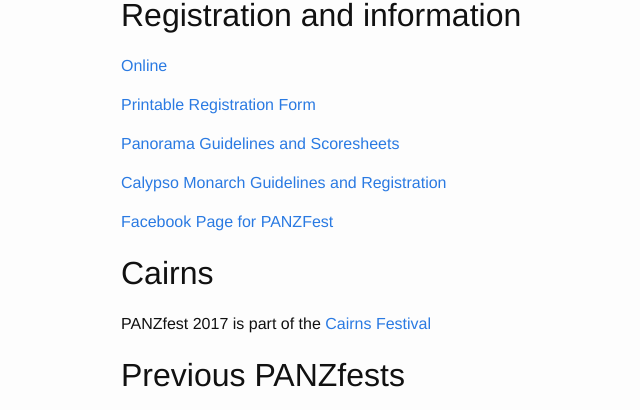
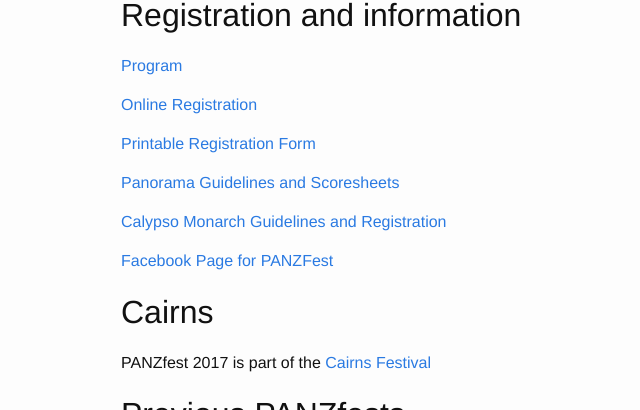
Before and after one commit to panzweb/panzweb.github.io, a Jekyll site: the page built from 4.panzfest.markdown, in a window 1280 px wide and 900 px high, scrolled down 358 px, cut to the strip 203-613 px from the top of the window. Shown: the whole strip, without its empty margins (149-789 px from the left). Built offline with Jekyll 4.4.1, drawn with Linux system fonts in a browser that asks for light colours.

Commit message:
Update 4.panzfest.markdown

```diff
--- a/4.panzfest.markdown
+++ b/4.panzfest.markdown
@@ -9,7 +9,9 @@
 
 ## Registration and information
 
-[Online](https://www.surveymonkey.com/r/WBCGY5R)
+[Program](https://www.dropbox.com/s/q3bm8971f8cx6hd/PANZfest%20Program%20v17.1.pdf?raw=1)
+
+[Online Registration](https://www.surveymonkey.com/r/WBCGY5R)
 
 [Printable Registration Form](https://www.dropbox.com/s/79ji8akomx8vy6z/PANZfest%20Registration%20Form_Updated%20on%2028.4.17.pdf?raw=1)
 
```
